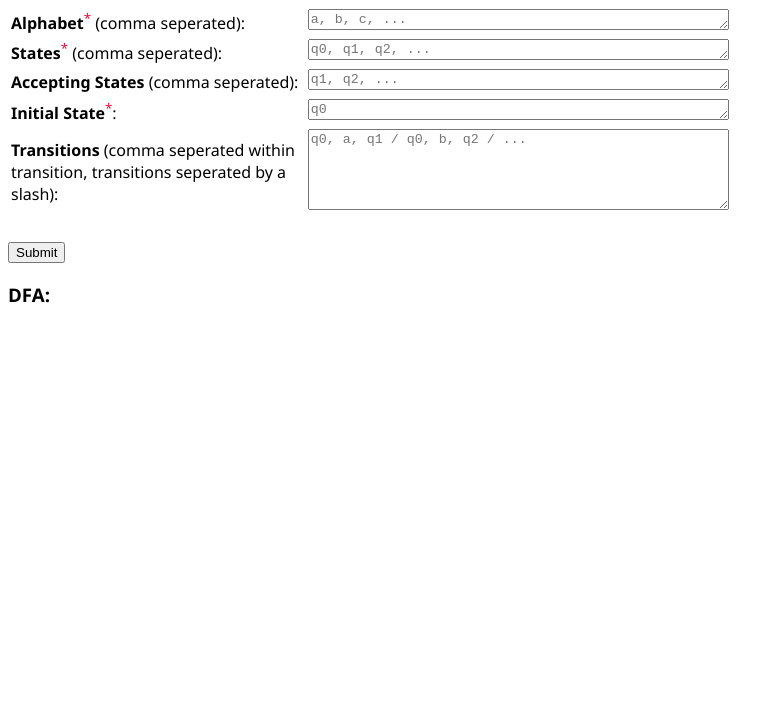
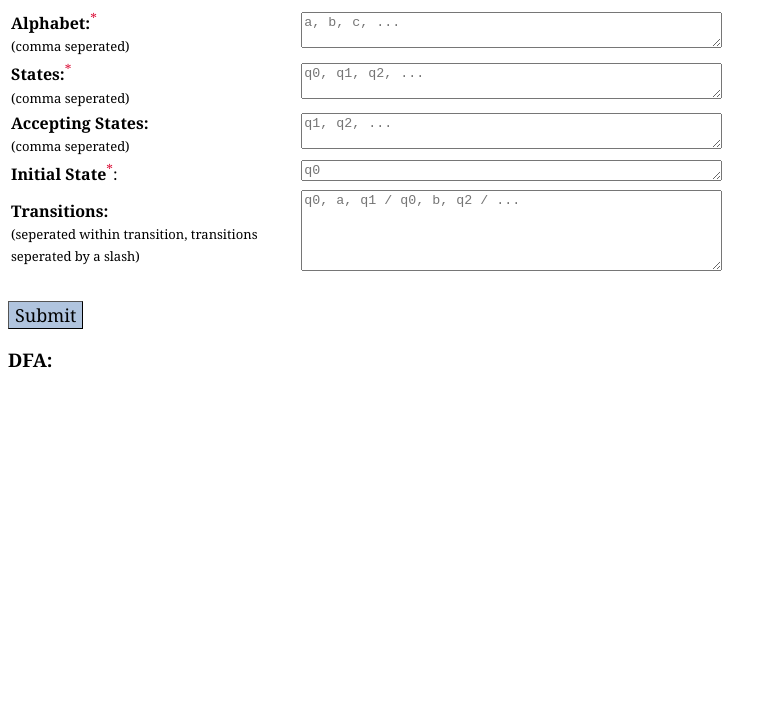
Before and after one commit to guychuk/white-rabbit, a website: page web/dfa.html in a window 1280 px wide. Shown: the part 80-800 px from the top of the page, without its empty margins (0-784 px from the left). Drawn offline with Linux system fonts and the light colour scheme.

Commit message:
changed some fonts

```diff
--- a/web/dfa.html
+++ b/web/dfa.html
@@ -4,7 +4,7 @@
         <title>DFA Simulator</title>
         <style>
             body {
-                font-family:'Segoe UI', Tahoma, Geneva, Verdana, sans-serif;
+                font-family:Cambria, Cochin, Georgia, Times, 'Times New Roman', serif
             }
 
             .must-provide {
@@ -16,8 +16,28 @@
             }
 
             .error {
-                color: red;
-                font-weight: bold;
+                color:brown;
+                font-family: 'Courier New', Courier, monospace;
+            }
+
+            .submit-button {
+                background-color:lightsteelblue;
+
+                font-family:Cambria, Cochin, Georgia, Times, 'Times New Roman', serif;
+                font-size:large;
+                border-width: 1.5px;
+            }
+
+            .submit-button:active {
+                background-color: lightslategrey;
+            }
+
+            .textboxes {
+                font-family:'Courier New', Courier, monospace;
+            }
+
+            .hints {
+                font-size: small;
             }
         </style>
     </head>
@@ -26,40 +46,44 @@
 
         <table>
             <tr>
-                <td><b>Alphabet</b><sup class="must-provide">*</sup> (comma seperated):</td>
+                <td><b>Alphabet:</b><sup class="must-provide">*</sup><br>
+                    <span class="hints">(comma seperated)</span></td>
                 <td>
-                    <textarea id="alphabet-in" cols="50" rows="1" placeholder="a, b, c, ..."></textarea>
+                    <textarea class="textboxes" id="alphabet-in" cols="50" rows="2" placeholder="a, b, c, ..."></textarea>
                 </td>
             </tr>
             <tr>
-                <td><b>States</b><sup class="must-provide">*</sup> (comma seperated):</td>
+                <td><b>States:</b><sup class="must-provide">*</sup><br>
+                    <span class="hints">(comma seperated)</span></td>
                 <td>
-                    <textarea id="states-in" cols="50" rows="1" placeholder="q0, q1, q2, ..."></textarea>
+                    <textarea class="textboxes" id="states-in" cols="50" rows="2" placeholder="q0, q1, q2, ..."></textarea>
                 </td>
             </tr>
             <tr>
-                <td style="width: 32ch;"><b>Accepting States</b> (comma seperated):</td>
+                <td style="width: 32ch;"><b>Accepting States:</b><br>
+                    <span class="hints">(comma seperated)</span></td>
                 <td>
-                    <textarea id="accepting-in" cols="50" rows="1" placeholder="q1, q2, ..."></textarea>
+                    <textarea class="textboxes" id="accepting-in" cols="50" rows="2" placeholder="q1, q2, ..."></textarea>
                 </td>
             </tr>
             <tr>
                 <td><b>Initial State</b><sup class="must-provide">*</sup>:</td>
                 <td>
-                    <textarea id="initial-in" cols="50" rows="1" placeholder="q0"></textarea>
+                    <textarea class="textboxes" id="initial-in" cols="50" rows="1" placeholder="q0"></textarea>
                 </td>
             </tr>
             <tr>
-                <td><b>Transitions</b> (comma seperated within transition, transitions seperated by a slash):</td>
+                <td><b>Transitions:</b> <br>
+                    <span class="hints">(seperated within transition, transitions seperated by a slash)</span></td>
                 <td>
-                    <textarea id="transitions-in" cols="50" rows="5" placeholder="q0, a, q1 / q0, b, q2 / ..."></textarea>
+                    <textarea class="textboxes" id="transitions-in" cols="50" rows="5" placeholder="q0, a, q1 / q0, b, q2 / ..."></textarea>
                 </td>
             </tr>
         </table>
 
         <br>
 
-        <button id="submit-button">Submit</button>
+        <button id="submit-button" class="submit-button">Submit</button>
 
         <!-- for testing -->
         <h3>DFA:</h3>
```
